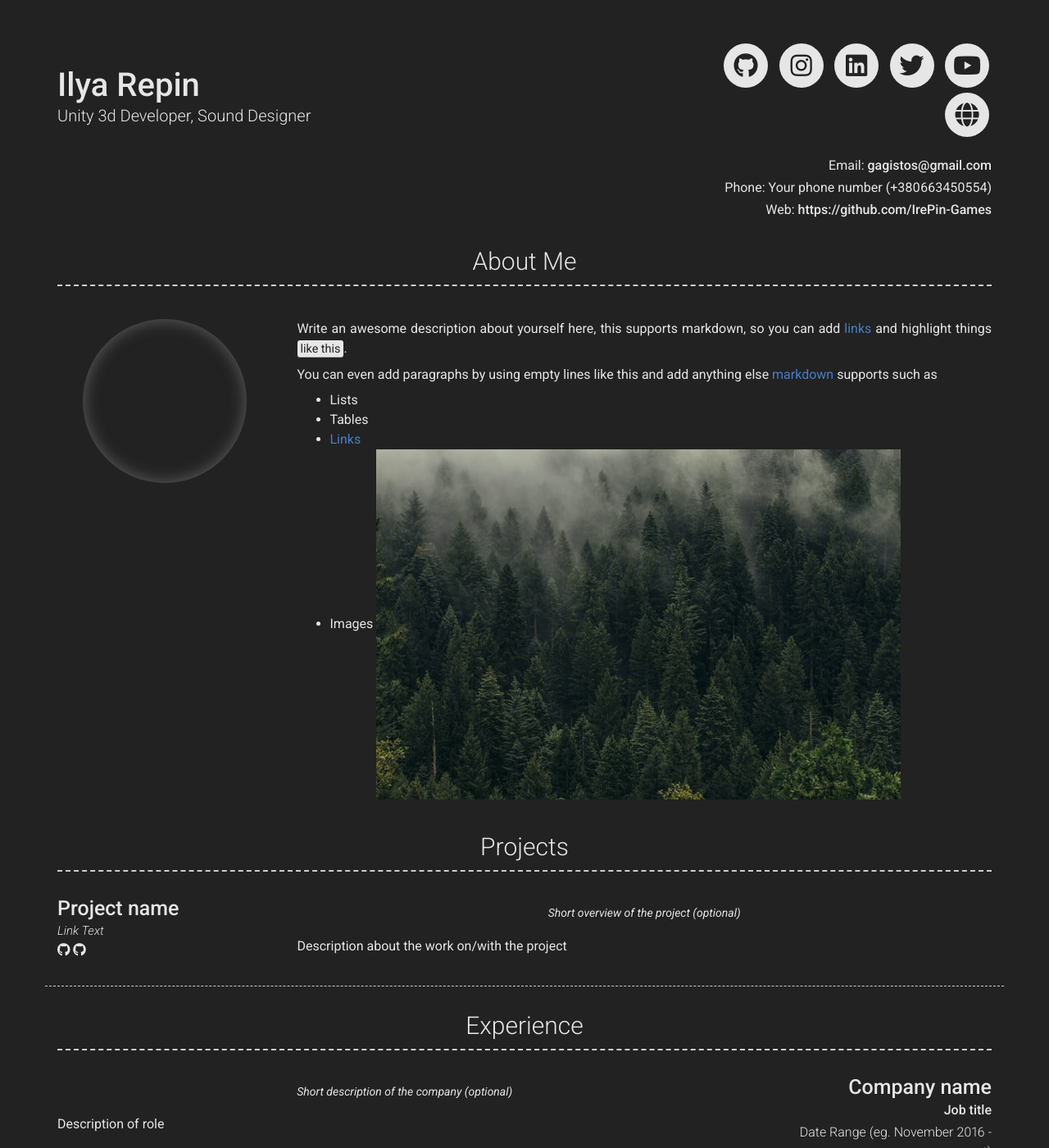
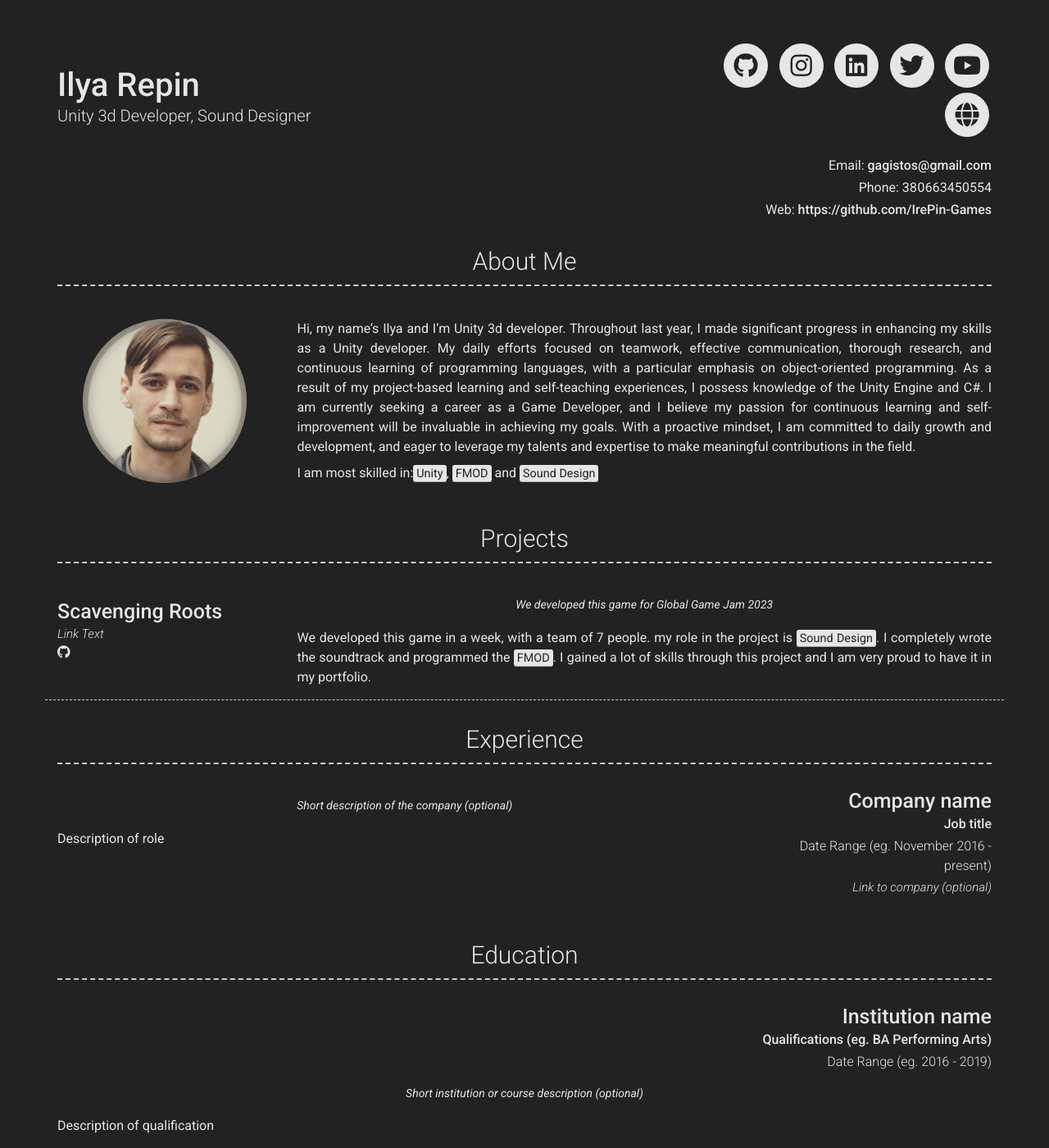
Before and after one commit to IrePin-Games/irepin.github.io, a Jekyll site: the page built from index.md, in a window 1280 px wide and 1400 px high. Shown: the whole window at 82% size. Built offline with Jekyll 4.4.1, drawn with Linux system fonts in a browser that asks for light colours; nearby versions of some CDN libraries.

Commit message:
Update _config.yml

```diff
--- a/_config.yml
+++ b/_config.yml
@@ -10,7 +10,7 @@ name: Ilya Repin
 title: Unity 3d Developer, Sound Designer
 email: gagistos@gmail.com
 # email_title: Email (Email title override)
-phone: Your phone number (+380663450554)
+phone: +380663450554
 # phone_title: Phone (Phone title override)
 website: https://github.com/IrePin-Games
 # website_title: Web (Website title override)
@@ -42,15 +42,16 @@ additional_links:
 
 # About Section
 # about_title: About Me (Use this to override about section title)
-about_profile_image: Directory of profile image (eg. images/profile.jpg)
+about_profile_image: images/profile_2.jpg
 about_content: | # this will include new lines to allow paragraphs
-  Write an awesome description about yourself here, this supports markdown, so you can add [links](http://foobar.com) and highlight things <mark>like this</mark>.
+  Hi, my name's Ilya and I'm Unity 3d developer. Throughout last year, I made significant progress in enhancing my skills as a Unity developer.
+  My daily efforts focused on teamwork, effective communication, thorough research, and continuous learning of programming languages, with a particular emphasis on object-oriented programming.
+  As a result of my project-based learning and self-teaching experiences, I possess knowledge of the Unity Engine and C#.
+  I am currently seeking a career as a Game Developer, and I believe my passion for continuous learning and self-improvement
+  will be invaluable in achieving my goals. With a proactive mindset, I am committed to daily growth and development,
+  and eager to leverage my talents and expertise to make meaningful contributions in the field.
 
-  You can even add paragraphs by using empty lines like this and add anything else [markdown](https://www.markdownguide.org/getting-started#what-is-markdown) supports such as
-    - Lists
-    - Tables
-    - <a href="google.com">Links</a>
-    - Images ![alt text](/images/landscape-trees.jpg "Trees")
+  I am most skilled in:<mark>Unity</mark>, <mark>FMOD</mark> and <mark>Sound Design</mark>
 
 content:
   - title: Projects # Title for the section
@@ -59,20 +60,18 @@ content:
       - layout: left
         border: weak  # Value of `weak` will display a weak border below this item. # Any
                       # other value (or no value) means no border will be displayed
-        title: Project name
-        link: Link to project (eg. sproogen.github.io/modern-resume-theme)(optional)
+        title: Scavenging Roots
+        link: https://hazkin.itch.io/scavenging-roots
         link_text: Link Text
         additional_links:
-          - title:  Github page for project (eg. sproogen/modern-resume-theme)
+          - title:  github.com/IliaValianov/GBP
             icon: fab fa-github
-            url: Link to project (eg. sproogen.github.io/modern-resume-theme)(optional)
-          - title:  Github page for project (eg. sproogen/modern-resume-theme)
-            icon: fab fa-github
-            url: Link to project (eg. sproogen.github.io/modern-resume-theme)(optional)
         quote: >
-          Short overview of the project (optional)
+           We developed this game for Global Game Jam 2023
         description: | # this will include new lines to allow paragraphs
-          Description about the work on/with the project
+         We developed this game in a week, with a team of 7 people. my role in the project is <mark>Sound Design</mark>. I completely wrote the soundtrack and programmed the <mark>FMOD</mark>.
+         I gained a lot of skills through this project and I am very proud to have it in my portfolio.
+
   - title: Experience
     layout: list
     content:
```
